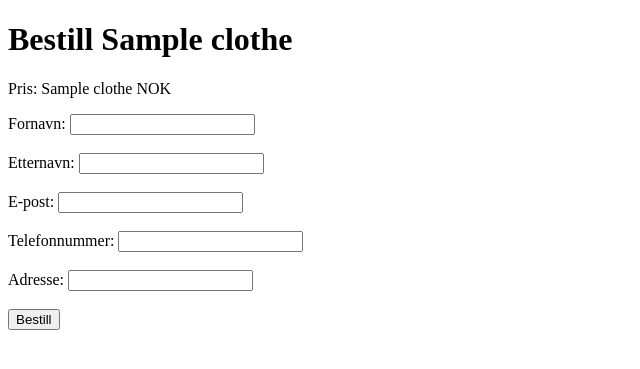
After one commit to milajotic/prosjekt, a Flask app: template templates/bestill_form.html in a window 1280 px wide. The commit adds this page. Shown: the top 369 px of the page, without its empty margins (0-640 px from the left). Run offline with Flask 3, Linux system fonts and the light colour scheme; the template is opened without the code that fills it: most values are stand-ins (such as "Sample title", 1, 10 or a date in 2020).

Commit message:
improvements
Added a page after bestill

```diff
--- a/app.py
+++ b/app.py
@@ -39,23 +39,79 @@ def add_clothing():
     return render_template("nyttprodukt.html")
 
 
-@app.route("/bestill/<int:cid>", methods=["POST"])
+@app.route("/bestill/<int:cid>", methods=["GET", "POST"])
 def bestill(cid):
-    # TEMP: until you add login, we use a dummy user id (example: 1)
-    bruker_id = 1
-
     mydb = get_connection()
     cursor = mydb.cursor()
 
-    cursor.execute(
-        "INSERT INTO bestilling (bruker_id, clothes_id) VALUES (%s, %s)",
-        (bruker_id, cid)
-    )
+    # Get product info
+    cursor.execute("SELECT id, navn, pris FROM clothes WHERE id = %s", (cid,))
+    clothes = cursor.fetchone()
 
-    mydb.commit()
+    if request.method == "POST":
+        # Get customer info from the form
+        fornavn = request.form["fornavn"]
+        etternavn = request.form["etternavn"]
+        epost = request.form["epost"]
+        telefon = request.form.get("telefonnummer")
+        adresse = request.form.get("adresse")
+
+        # Check if user already exists
+        cursor.execute("SELECT id FROM bruker WHERE epost = %s", (epost,))
+        existing_user = cursor.fetchone()
+
+        if existing_user:
+            bruker_id = existing_user[0]
+        else:
+            # Insert new user
+            cursor.execute(
+                "INSERT INTO bruker (fornavn, etternavn, epost, telefonnummer, adresse) VALUES (%s, %s, %s, %s, %s)",
+                (fornavn, etternavn, epost, telefon, adresse)
+            )
+            mydb.commit()
+            bruker_id = cursor.lastrowid
+
+        # Insert into bestilling
+        cursor.execute(
+            "INSERT INTO bestilling (bruker_id, clothes_id) VALUES (%s, %s)",
+            (bruker_id, cid)
+        )
+        mydb.commit()
+        mydb.close()
+
+        # Redirect to confirmation page
+        return redirect(f"/bestill/{cid}/bekreftelse")
+
+    mydb.close()
+    return render_template("bestill_form.html", clothes=clothes)
+
+
+# ✅ CONFIRMATION PAGE ROUTE ADDED HERE
+@app.route("/bestill/<int:cid>/bekreftelse")
+def bestill_bekreftelse(cid):
+    mydb = get_connection()
+    cursor = mydb.cursor()
+
+    cursor.execute("""
+        SELECT
+            b.id,
+            b.bestillingsdato,
+            u.fornavn,
+            u.etternavn,
+            c.navn,
+            c.pris
+        FROM bestilling b
+        JOIN bruker u ON b.bruker_id = u.id
+        JOIN clothes c ON b.clothes_id = c.id
+        WHERE c.id = %s
+        ORDER BY b.id DESC
+        LIMIT 1
+    """, (cid,))
+
+    order = cursor.fetchone()
     mydb.close()
 
-    return redirect("/clothes")
+    return render_template("bekreftelse.html", order=order)
 
 
 @app.route("/edit/<int:cid>")
--- /dev/null
+++ b/templates/bestill_form.html
@@ -0,0 +1,30 @@
+<!DOCTYPE html>
+<html lang="en">
+<head>
+    <meta charset="UTF-8">
+    <title>Bestill {{ clothes[1] }}</title>
+</head>
+<body>
+    <h1>Bestill {{ clothes[1] }}</h1>
+    <p>Pris: {{ clothes[2] }} NOK</p>
+
+    <form action="" method="post">
+        <label for="fornavn">Fornavn:</label>
+        <input type="text" name="fornavn" id="fornavn" required><br><br>
+
+        <label for="etternavn">Etternavn:</label>
+        <input type="text" name="etternavn" id="etternavn" required><br><br>
+
+        <label for="epost">E-post:</label>
+        <input type="email" name="epost" id="epost" required><br><br>
+
+        <label for="telefonnummer">Telefonnummer:</label>
+        <input type="text" name="telefonnummer" id="telefonnummer"><br><br>
+
+        <label for="adresse">Adresse:</label>
+        <input type="text" name="adresse" id="adresse"><br><br>
+
+        <button type="submit">Bestill</button>
+    </form>
+</body>
+</html>
--- a/templates/clothes.html
+++ b/templates/clothes.html
@@ -22,7 +22,7 @@
             <td>{{ c[2] }}</td>
             <td>{{ c[3] }}</td>
             <td>
-                <form action="/bestill/{{ c[0] }}" method="post" style="display:inline;">
+                <form action="/bestill/{{ c[0] }}" method="get" style="display:inline;">
                     <button type="submit">Bestill</button>
                 </form>
 
```
Also changed, not shown: templates/bekreftelse.html (added, +22 -0 lines).
